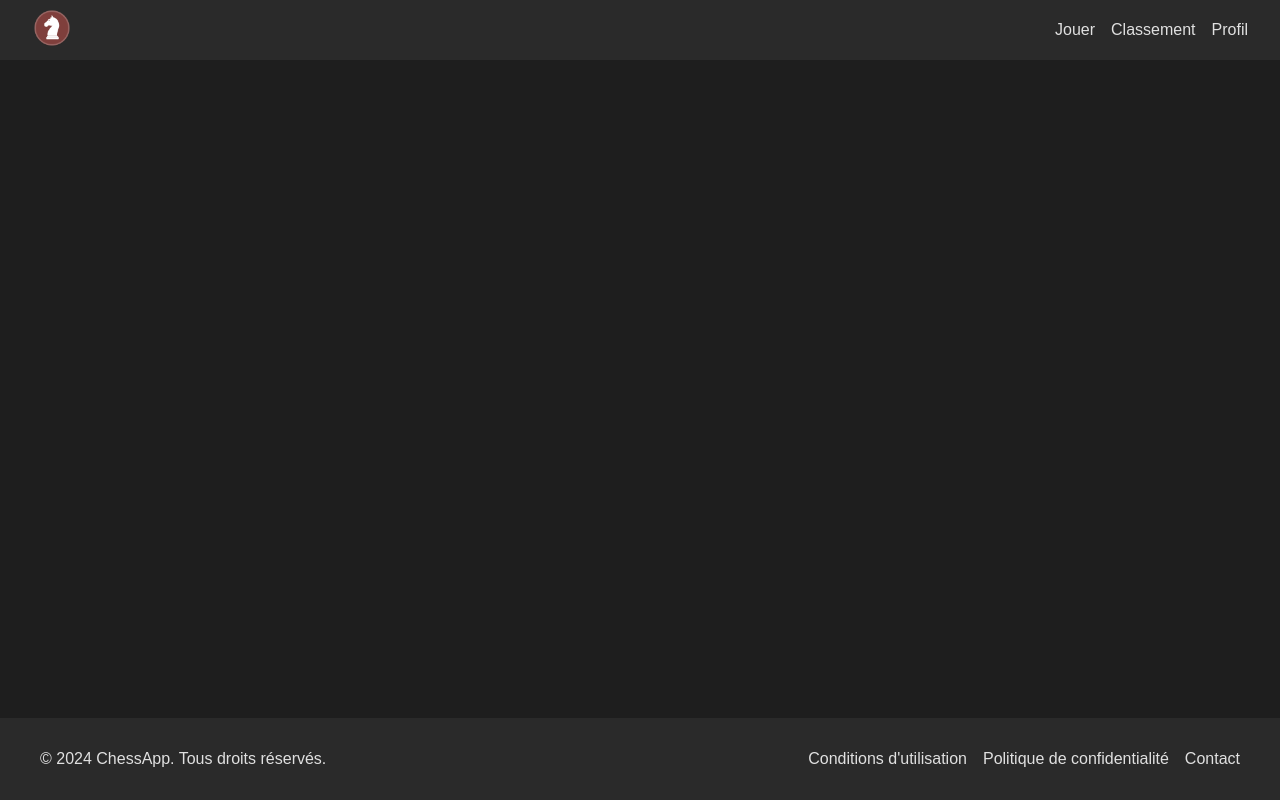
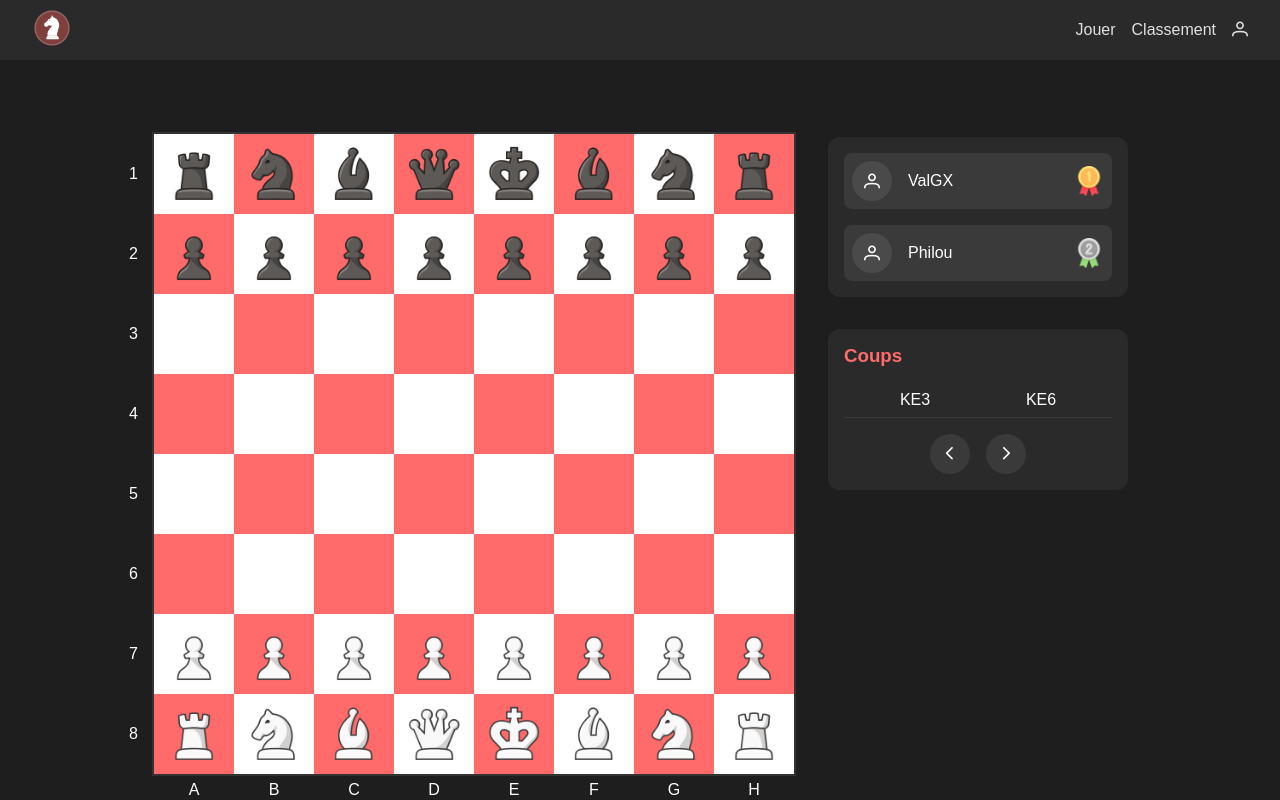
Before and after one commit to Vaaaaaaaaal/Chess, a Vue app in the folder Frontend/: page /game/replay/1 in a window 1280 px wide. Shown: the top 800 px of the page. Built offline with nearby package versions, Linux system fonts and the light colour scheme.

Commit message:
GameReplay

```diff
--- a/Frontend/src/App.vue
+++ b/Frontend/src/App.vue
@@ -7,9 +7,11 @@
         </router-link>
       </div>
       <ul class="navbar-menu">
-        <li><router-link to="/play">Jouer</router-link></li>
-        <li><router-link to="/leaderboard">Classement</router-link></li>
-        <li><router-link to="/profile">Profil</router-link></li>
+        <li><router-link to="/game">Jouer</router-link></li>
+        <li><router-link to="/rank">Classement</router-link></li>
+        <li>
+          <router-link to="/profile"><i class="pi pi-user"></i></router-link>
+        </li>
       </ul>
     </nav>
 
--- a/Frontend/src/router/index.ts
+++ b/Frontend/src/router/index.ts
@@ -41,6 +41,16 @@ const routes: Array<RouteRecordRaw> = [
     name: "rank",
     component: () => import("../views/RankView.vue"),
   },
+  {
+    path: "/profile",
+    name: "profile",
+    component: () => import("../views/ProfileDetailView.vue"),
+  },
+  {
+    path: "/game/replay/:id",
+    name: "game-replay",
+    component: () => import("../views/GameReplayView.vue"),
+  },
 ];
 
 const router = createRouter({
--- /dev/null
+++ b/Frontend/src/views/GameReplayView.vue
@@ -0,0 +1,185 @@
+<template>
+  <div class="game-replay">
+    <div class="game-container">
+      <ChessBoard />
+
+      <div class="right-panel">
+        <!-- Section des joueurs -->
+        <div class="players-info">
+          <div class="player">
+            <div class="player-avatar">
+              <i class="pi pi-user"></i>
+            </div>
+            <span class="player-name">ValGX</span>
+            <img
+              src="@/assets/medals/1.png"
+              alt="Médaille"
+              class="player-medal"
+            />
+          </div>
+
+          <div class="player">
+            <div class="player-avatar">
+              <i class="pi pi-user"></i>
+            </div>
+            <span class="player-name">Philou</span>
+            <img
+              src="@/assets/medals/2.png"
+              alt="Médaille"
+              class="player-medal"
+            />
+          </div>
+        </div>
+
+        <!-- Panel des coups -->
+        <div class="moves-panel">
+          <h3>Coups</h3>
+          <div class="moves-list">
+            <div class="move-item">
+              <span>KE3</span>
+              <span>KE6</span>
+            </div>
+            <!-- Plus de coups... -->
+          </div>
+          <div class="navigation-controls">
+            <button class="nav-btn">
+              <i class="pi pi-chevron-left"></i>
+            </button>
+            <button class="nav-btn">
+              <i class="pi pi-chevron-right"></i>
+            </button>
+          </div>
+        </div>
+      </div>
+    </div>
+  </div>
+</template>
+
+<script setup lang="ts">
+import ChessBoard from "@/components/ChessBoard.vue";
+import "primeicons/primeicons.css";
+</script>
+
+<style scoped>
+.game-replay {
+  min-height: 100vh;
+  padding: 2rem;
+  background-color: #1e1e1e;
+  color: white;
+}
+
+.game-container {
+  display: flex;
+  gap: 2rem;
+  justify-content: center;
+  align-items: flex-start;
+  margin-top: 20px;
+}
+
+.right-panel {
+  display: flex;
+  flex-direction: column;
+  gap: 2rem;
+  width: 300px;
+  margin-top: 25px;
+}
+
+.players-info {
+  display: flex;
+  flex-direction: column;
+  gap: 1rem;
+  background-color: #2a2a2a;
+  border-radius: 12px;
+  padding: 1rem;
+}
+
+.player {
+  display: flex;
+  align-items: center;
+  gap: 1rem;
+  padding: 0.5rem;
+  background-color: #3a3a3a;
+  border-radius: 8px;
+}
+
+.player-avatar {
+  width: 40px;
+  height: 40px;
+  background-color: #4a4a4a;
+  border-radius: 50%;
+  display: flex;
+  justify-content: center;
+  align-items: center;
+}
+
+.player-name {
+  flex: 1;
+}
+
+.player-medal {
+  width: 30px;
+  height: 30px;
+}
+
+.moves-panel {
+  background-color: #2a2a2a;
+  border-radius: 12px;
+  padding: 1rem;
+}
+
+.moves-panel h3 {
+  color: #ff6b6b;
+  margin-top: 0;
+  margin-bottom: 1rem;
+}
+
+.moves-list {
+  max-height: 400px;
+  overflow-y: auto;
+  margin-bottom: 1rem;
+}
+
+.move-item {
+  display: flex;
+  justify-content: space-around;
+  padding: 0.5rem;
+  border-bottom: 1px solid #3a3a3a;
+}
+
+.navigation-controls {
+  display: flex;
+  justify-content: center;
+  gap: 1rem;
+}
+
+.nav-btn {
+  background-color: #3a3a3a;
+  border: none;
+  border-radius: 50%;
+  width: 40px;
+  height: 40px;
+  display: flex;
+  justify-content: center;
+  align-items: center;
+  cursor: pointer;
+  color: white;
+  transition: background-color 0.3s;
+}
+
+.nav-btn:hover {
+  background-color: #ff6b6b;
+}
+
+@media (max-width: 1024px) {
+  .game-container {
+    flex-direction: column;
+    align-items: center;
+  }
+
+  .right-panel {
+    width: 100%;
+    max-width: 640px;
+    margin-top: 2rem;
+  }
+}
+</style>
--- /dev/null
+++ b/Frontend/src/views/ProfileDetailView.vue
@@ -0,0 +1,228 @@
+<template>
+  <div class="profile-detail">
+    <!-- En-tête du profil -->
+    <div class="profile-header">
+      <div class="profile-icon">
+        <i class="pi pi-user"></i>
+      </div>
+      <h1 class="username">VALGX</h1>
+      <router-link to="/profile/edit" class="edit-button">
+        <i class="pi pi-pencil"></i>
+      </router-link>
+    </div>
+
+    <!-- Statistiques -->
+    <div class="stats-container">
+      <div class="stat-card">
+        <h3>Ratio</h3>
+        <span class="stat-value">0.5</span>
+      </div>
+      <div class="stat-card">
+        <h3>Nb de Partie</h3>
+        <span class="stat-value">18</span>
+      </div>
+      <div class="stat-card">
+        <h3>Partie Gagné</h3>
+        <span class="stat-value">9</span>
+      </div>
+      <div class="stat-card">
+        <h3>Partie Perdu</h3>
+        <span class="stat-value">9</span>
+      </div>
+    </div>
+
+    <!-- Conteneur pour l'historique avec titre -->
+    <div class="history-container">
+      <div class="games-history">
+        <div class="games-list">
+          <div v-for="game in games" :key="game.date" class="game-item">
+            <span class="game-date">{{ game.date }}</span>
+            <i
+              :class="getGameStatusIcon(game.status)"
+              :style="getGameStatusColor(game.status)"
+            ></i>
+          </div>
+        </div>
+      </div>
+    </div>
+  </div>
+</template>
+
+<script setup lang="ts">
+import "primeicons/primeicons.css";
+import { ref } from "vue";
+
+interface Game {
+  date: string;
+  status: "win" | "loss" | "draw";
+}
+
+const games = ref<Game[]>([
+  { date: "Partie du 24/10/2024", status: "win" },
+  { date: "Partie du 10/10/2024", status: "loss" },
+  { date: "Partie du 01/10/2024", status: "draw" },
+  { date: "Partie du 24/09/2024", status: "win" },
+  { date: "Partie du 17/09/2024", status: "draw" },
+  { date: "Partie du 16/09/2024", status: "win" },
+  { date: "Partie du 15/09/2024", status: "loss" },
+  { date: "Partie du 14/09/2024", status: "win" },
+  { date: "Partie du 13/09/2024", status: "draw" },
+]);
+
+const getGameStatusIcon = (status: string) => {
+  switch (status) {
+    case "win":
+      return "pi pi-check";
+    case "loss":
+      return "pi pi-times";
+    case "draw":
+      return "pi pi-equals";
+    default:
+      return "";
+  }
+};
+
+const getGameStatusColor = (status: string) => {
+  switch (status) {
+    case "win":
+      return { color: "#4CAF50" };
+    case "loss":
+      return { color: "#FF6B6B" };
+    case "draw":
+      return { color: "#9E9E9E" };
+    default:
+      return {};
+  }
+};
+</script>
+
+<style scoped>
+.profile-detail {
+  min-height: 100vh;
+  padding: 2rem;
+  background-color: #1e1e1e;
+  color: white;
+}
+
+.profile-header {
+  display: flex;
+  align-items: center;
+  justify-content: center;
+  position: relative;
+  margin-bottom: 3rem;
+}
+
+.profile-icon {
+  width: 100px;
+  height: 100px;
+  background-color: #333;
+  border-radius: 50%;
+  display: flex;
+  justify-content: center;
+  align-items: center;
+  margin-right: 1rem;
+}
+
+.profile-icon .pi-user {
+  font-size: 3rem;
+  color: white;
+}
+
+.username {
+  font-size: 2.5rem;
+  margin: 0;
+}
+
+.edit-button {
+  position: absolute;
+  right: 2rem;
+  top: 50%;
+  transform: translateY(-50%);
+  color: white;
+  font-size: 1.5rem;
+  text-decoration: none;
+}
+
+.stats-container {
+  display: grid;
+  grid-template-columns: repeat(4, 1fr);
+  gap: 1.5rem;
+  margin-bottom: 3rem;
+  padding: 0 2rem;
+}
+
+.stat-card {
+  background-color: #2a2a2a;
+  border-radius: 12px;
+  padding: 1.5rem;
+  text-align: center;
+}
+
+.stat-card h3 {
+  color: #ff6b6b;
+  margin: 0 0 1rem 0;
+  font-size: 1rem;
+}
+
+.stat-value {
+  font-size: 2.5rem;
+  font-weight: bold;
+}
+
+.history-container {
+  padding: 0 2rem; /* Même padding que stats-container */
+}
+
+.games-history {
+  background-color: #2a2a2a;
+  border-radius: 12px;
+  overflow: hidden;
+  margin-top: 1rem;
+}
+
+.games-list {
+  max-height: 300px; /* Hauteur fixe pour le scroll */
+  overflow-y: auto;
+  scrollbar-width: thin;
+  scrollbar-color: #ff6b6b #2a2a2a;
+}
+
+/* Style de la scrollbar pour Chrome/Safari */
+.games-list::-webkit-scrollbar {
+  width: 8px;
+}
+
+.games-list::-webkit-scrollbar-track {
+  background: #2a2a2a;
+}
+
+.games-list::-webkit-scrollbar-thumb {
+  background-color: #ff6b6b;
+  border-radius: 4px;
+}
+
+.game-item {
+  display: flex;
+  justify-content: space-between;
+  align-items: center;
+  padding: 1rem 2rem;
+  border-bottom: 1px solid #3a3a3a;
+}
+
+.game-item:last-child {
+  border-bottom: none;
+}
+
+.game-item:hover {
+  background-color: #3a3a3a;
+  transition: background-color 0.3s ease;
+}
+
+.game-date {
+  font-size: 1rem;
+}
+
+.game-item i {
+  font-size: 1.2rem;
+}
+</style>
```
